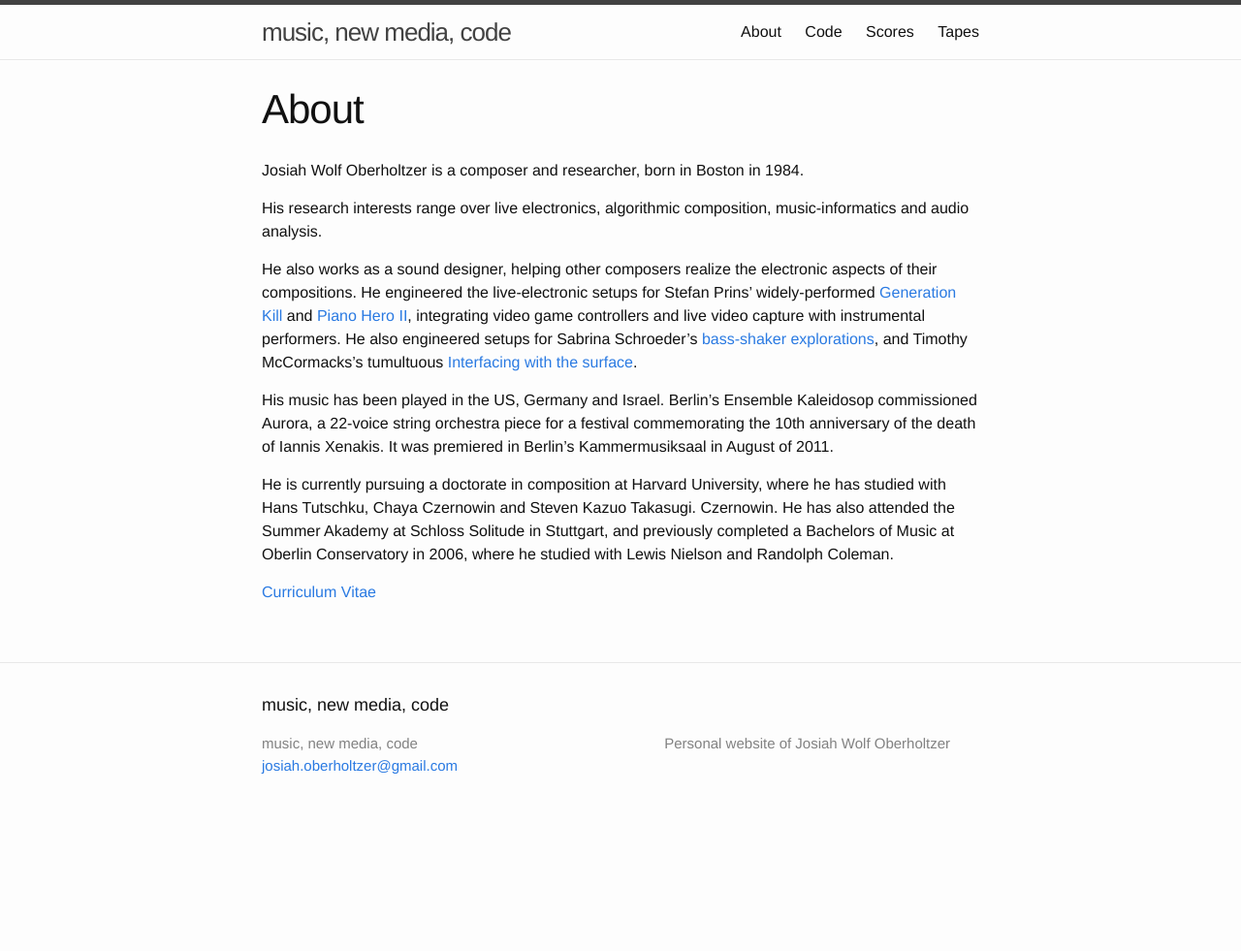
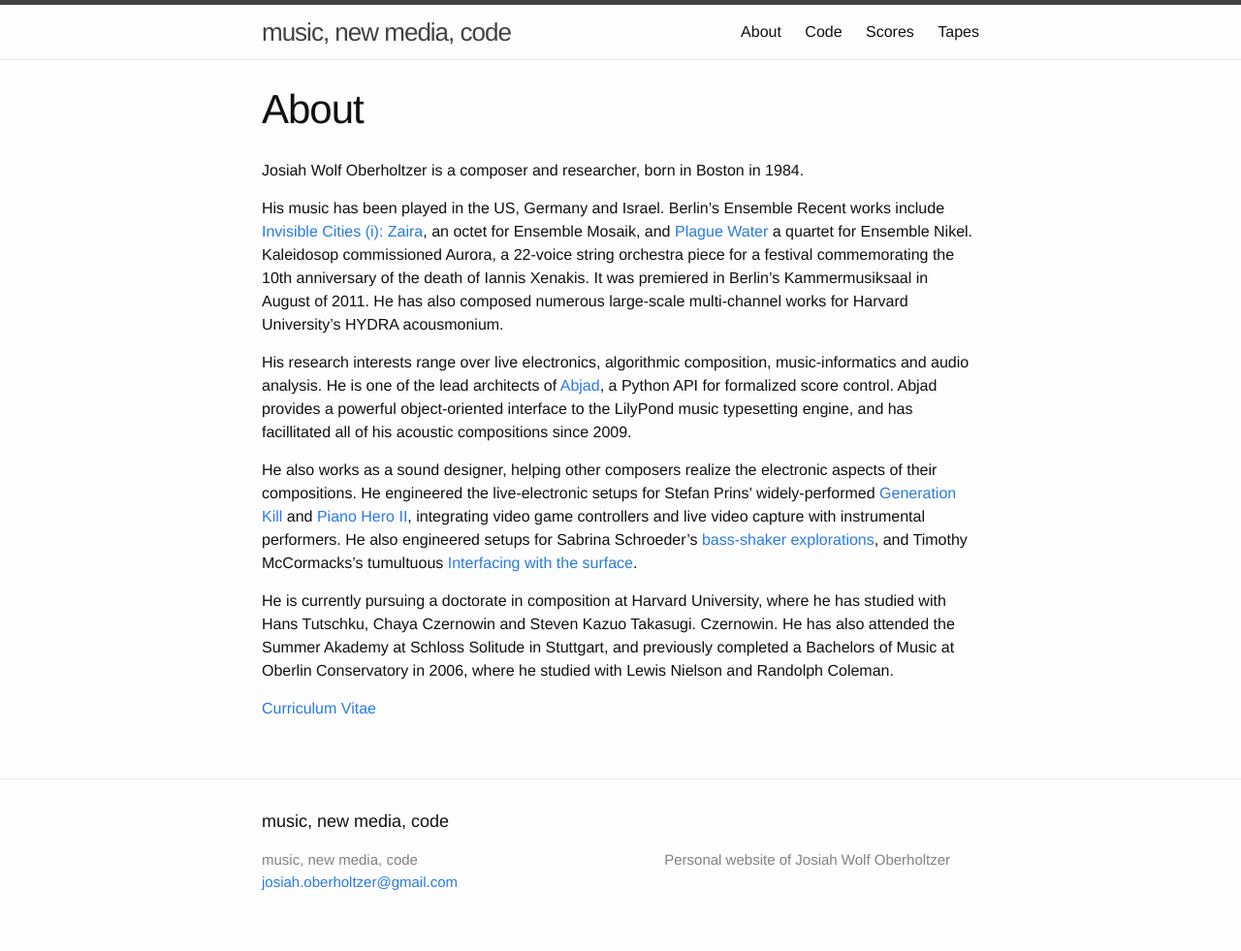
Before and after one commit to josiah-wolf-oberholtzer/josiah-wolf-oberholtzer.github.io, a Jekyll site: the page built from about.md, in a window 1280 px wide. Shown: the whole page at 97% size. Built offline with Jekyll 4.4.1, drawn with Linux system fonts in a browser that asks for light colours; before the commit the page ends 900 px from its top, so only the background shows below that.

Commit message:
Updated about and re-added CNAME.

```diff
--- /dev/null
+++ b/CNAME
@@ -0,0 +1 @@
+josiahwolfoberholtzer.com
--- a/about.md
+++ b/about.md
@@ -6,10 +6,20 @@ permalink: /about/
 
 Josiah Wolf Oberholtzer is a composer and researcher, born in Boston in 1984.
 
+His music has been played in the US, Germany and Israel. Berlin's Ensemble
+Recent works include [Invisible Cities (i): Zaira][zaira], an octet for
+Ensemble Mosaik, and [Plague Water][pw] a quartet for Ensemble Nikel.
+Kaleidosop commissioned Aurora, a 22-voice string orchestra piece for a
+festival commemorating the 10th anniversary of the death of Iannis Xenakis. It
+was premiered in Berlin's Kammermusiksaal in August of 2011. He has also
+composed numerous large-scale multi-channel works for Harvard University's
+HYDRA acousmonium.
+
 His research interests range over live electronics, algorithmic composition,
-music-informatics and audio analysis.
-
-
+music-informatics and audio analysis. He is one of the lead architects of
+[Abjad][abjad], a Python API for formalized score control. Abjad provides a
+powerful object-oriented interface to the LilyPond music typesetting engine,
+and has facillitated all of his acoustic compositions since 2009.
 
 He also works as a sound designer, helping other composers realize the
 electronic aspects of their compositions. He engineered the live-electronic
@@ -32,8 +37,11 @@ Conservatory in 2006, where he studied with Lewis Nielson and Randolph Coleman.
 
 [Curriculum Vitae][cv]
 
+[abjad]: /code/abjad/
 [cv]: /assets/pdfs/JosiahWolfOberholtzer_CV.pdf
 [genkill]: http://vimeo.com/63164780
 [ph2]: http://vimeo.com/67093231
+[pw]: /scores/plague-water/
 [shakers]: https://www.youtube.com/watch?v=pmhTjWLeZtM
 [surface]: https://soundcloud.com/timothy-mccormack/interfacing-with-the-surface
+[zaira]: /scores/zaira/
```
Also changed, not shown: other parts of about.md (+0 -5 lines).
